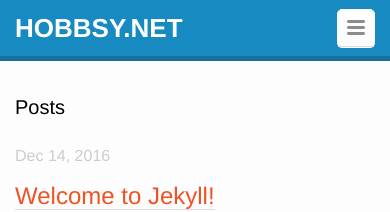
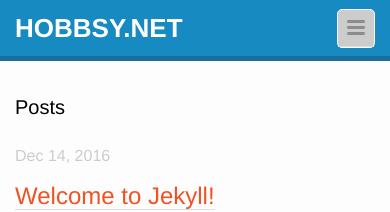
Before and after one commit to hobbsy/hobbsy.github.io, a Jekyll site: the page built from index.html, in a window 390 px wide. Shown: the top 212 px of the page. Built offline with Jekyll 4.4.1, drawn with Linux system fonts in a browser that asks for light colours; nearby versions of some CDN libraries.

Commit message:
change hamburger menu background from white to grey

```diff
--- a/_sass/_layout.scss
+++ b/_sass/_layout.scss
@@ -46,7 +46,7 @@ border-bottom: 0;
         position: absolute;
         top: 9px;
         right: $spacing-unit / 2;
-        background-color: $background-color;
+        background-color: #ccc;
         border: 1px solid $grey-color-light;
         border-radius: 5px;
         text-align: right;
```
